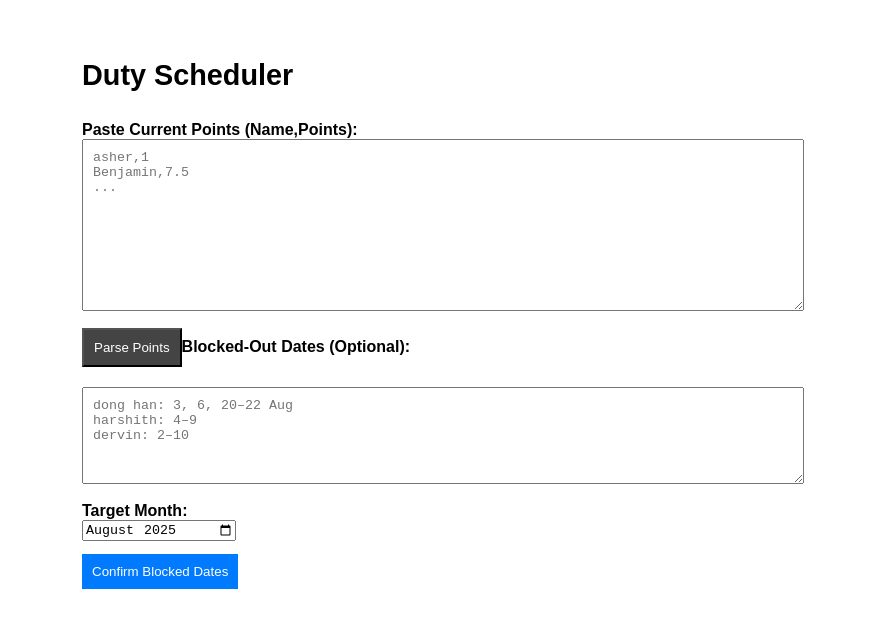
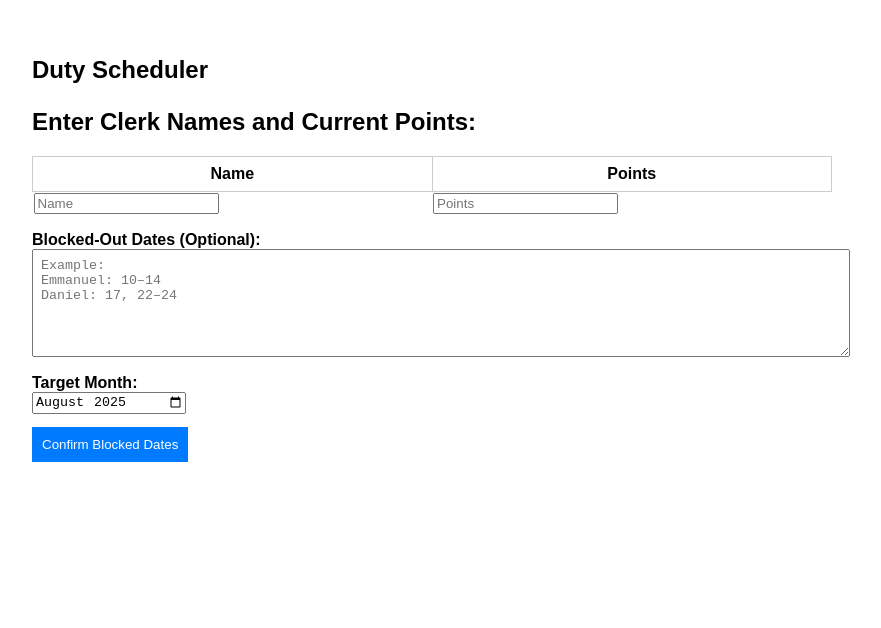
Before and after one commit to justinleeeeeeeeeee/DUTYPLANNER, a React (Vite) app: page / in a window 1280 px wide. Shown: the top 628 px of the page, without its empty margins (208-1089 px from the left). Built offline with nearby package versions, Linux system fonts and the light colour scheme.

Commit message:
Update App.jsx

```diff
--- a/src/App.jsx
+++ b/src/App.jsx
@@ -1,4 +1,6 @@
-// src/App.jsx
+// duty-scheduler-app
+// React + Tailwind + CSV download version with inline editable table for points
+
 import React, { useState } from 'react';
 import { format, parse } from 'date-fns';
 import Papa from 'papaparse';
@@ -6,76 +8,55 @@ import Papa from 'papaparse';
 const MAX_DUTY_POINTS = 7;
 
 const App = () => {
-  const [rawInput, setRawInput] = useState('');
   const [csvData, setCsvData] = useState([]);
   const [blockedText, setBlockedText] = useState('');
   const [blockedParsed, setBlockedParsed] = useState(null);
   const [confirmed, setConfirmed] = useState(false);
   const [monthYear, setMonthYear] = useState('2025-08');
 
-  const parsePointsText = () => {
-    const lines = rawInput.trim().split('\n');
-    const result = [];
-    lines.forEach(line => {
-      const [name, point] = line.split(',');
-      if (name && !isNaN(parseFloat(point))) {
-        result.push({
-          name: name.trim().toLowerCase(),
-          points: parseFloat(point),
-          assigned: 0,
-          schedule: []
-        });
-      }
-    });
-    setCsvData(result);
+  const handlePointChange = (index, key, value) => {
+    const updated = [...csvData];
+    updated[index][key] = key === 'points' ? parseFloat(value || 0) : value;
+    setCsvData(updated);
   };
 
   const parseBlockedDates = () => {
     const result = {};
-    const baseYear = +monthYear.split('-')[0];
-    const baseMonth = +monthYear.split('-')[1];
-
     const lines = blockedText.split(/\n|\r/).filter(Boolean);
     lines.forEach(line => {
-      const [nameRaw, datesRaw] = line.split(':');
-      if (!nameRaw || !datesRaw) return;
-      const name = nameRaw.trim().toLowerCase();
-      const blocked = new Set();
-
-      const ranges = datesRaw.split(',').map(d => d.trim());
-      ranges.forEach(entry => {
-        const cleaned = entry.replace(/[–—]/g, '-');
-        const rangeMatch = cleaned.match(/^(\d{1,2})-(\d{1,2})(?:\s+(\w+))?$/);
-        if (rangeMatch) {
-          const [_, start, end, monthText] = rangeMatch;
-          const month = monthText ? parse(`${monthText.slice(0, 3)} ${baseYear}`, 'MMM yyyy', new Date()).getMonth() + 1 : baseMonth;
-          for (let d = +start; d <= +end; d++) {
-            const date = new Date(baseYear, month - 1, d);
-            blocked.add(format(date, 'yyyy-MM-dd'));
+      const [name, dates] = line.split(':').map(part => part.trim());
+      if (!name || !dates) return;
+      const ranges = dates.split(',').map(d => d.trim());
+      const expanded = [];
+      const baseMonth = monthYear.split('-')[1] - 1;
+      const baseYear = +monthYear.split('-')[0];
+      ranges.forEach(r => {
+        const match = r.match(/(\d{1,2})\s*[-–—]\s*(\d{1,2})/);
+        if (match) {
+          const startDay = parseInt(match[1]);
+          const endDay = parseInt(match[2]);
+          for (let d = startDay; d <= endDay; d++) {
+            const date = new Date(baseYear, baseMonth, d);
+            expanded.push(format(date, 'yyyy-MM-dd'));
           }
-        } else {
-          const singleMatch = cleaned.match(/^(\d{1,2})(?:\s+(\w+))?$/);
-          if (singleMatch) {
-            const [_, day, monthText] = singleMatch;
-            const month = monthText ? parse(`${monthText.slice(0, 3)} ${baseYear}`, 'MMM yyyy', new Date()).getMonth() + 1 : baseMonth;
-            const date = new Date(baseYear, month - 1, +day);
-            blocked.add(format(date, 'yyyy-MM-dd'));
-          }
+        } else if (/\d{1,2}/.test(r)) {
+          const d = parseInt(r);
+          const date = new Date(baseYear, baseMonth, d);
+          expanded.push(format(date, 'yyyy-MM-dd'));
         }
       });
-
-      result[name] = Array.from(blocked).sort();
+      result[name.toLowerCase()] = expanded;
     });
-
     setBlockedParsed(result);
     setConfirmed(true);
   };
 
   const isBlocked = (name, date) => {
-    return blockedParsed?.[name.toLowerCase()]?.includes(date) || false;
+    const blocked = blockedParsed?.[name.toLowerCase()] || [];
+    return blocked.includes(date);
   };
 
-  const assignDuty = (dateStr, type, assignments) => {
+  const assignDuty = (dateStr, type, assignedMap) => {
     const eligible = csvData.filter(p => {
       if (p.assigned >= MAX_DUTY_POINTS && (type === 'AM' || type === 'PM')) return false;
       if (isBlocked(p.name, dateStr)) return false;
@@ -85,13 +66,13 @@ const App = () => {
     eligible.sort((a, b) => a.points + a.assigned - (b.points + b.assigned));
     const selected = eligible[0];
     if (!selected) return '';
-    if (type === 'AM' || type === 'PM') selected.assigned += 1;
+    selected.assigned += (type === 'AM' || type === 'PM') ? 1 : 0;
     selected.schedule.push(dateStr);
-    assignments[dateStr] = assignments[dateStr] || { AM: '', PM: '', AMR: [], PMR: [] };
-    if (type === 'AM') assignments[dateStr].AM = selected.name;
-    if (type === 'PM') assignments[dateStr].PM = selected.name;
-    if (type === 'AMR') assignments[dateStr].AMR.push(selected.name);
-    if (type === 'PMR') assignments[dateStr].PMR.push(selected.name);
+    assignedMap[dateStr] = assignedMap[dateStr] || { AM: '', PM: '', AMR: [], PMR: [] };
+    if (type === 'AM') assignedMap[dateStr].AM = selected.name;
+    if (type === 'PM') assignedMap[dateStr].PM = selected.name;
+    if (type === 'AMR') assignedMap[dateStr].AMR.push(selected.name);
+    if (type === 'PMR') assignedMap[dateStr].PMR.push(selected.name);
     return selected.name;
   };
 
@@ -99,9 +80,8 @@ const App = () => {
     const [year, month] = monthYear.split('-');
     const daysInMonth = new Date(year, month, 0).getDate();
     const assignments = {};
-
-    for (let d = 1; d <= daysInMonth; d++) {
-      const dateObj = new Date(year, month - 1, d);
+    for (let i = 1; i <= daysInMonth; i++) {
+      const dateObj = new Date(year, month - 1, i);
       const dateStr = format(dateObj, 'yyyy-MM-dd');
       assignDuty(dateStr, 'AM', assignments);
       assignDuty(dateStr, 'PM', assignments);
@@ -112,19 +92,19 @@ const App = () => {
     }
 
     const rows = [];
-    for (let d = 1; d <= daysInMonth; d++) {
-      const dateObj = new Date(year, month - 1, d);
+    for (let i = 1; i <= daysInMonth; i++) {
+      const dateObj = new Date(year, month - 1, i);
       const dateStr = format(dateObj, 'yyyy-MM-dd');
-      const dayRow = assignments[dateStr] || { AM: '', PM: '', AMR: [], PMR: [] };
+      const a = assignments[dateStr] || { AM: '', PM: '', AMR: [], PMR: [] };
       rows.push({
         Date: format(dateObj, 'd/M/yyyy'),
         Day: format(dateObj, 'EEE'),
-        AM: dayRow.AM,
-        PM: dayRow.PM,
-        'AM Reserve 1': dayRow.AMR[0] || '',
-        'AM Reserve 2': dayRow.AMR[1] || '',
-        'PM Reserve 1': dayRow.PMR[0] || '',
-        'PM Reserve 2': dayRow.PMR[1] || ''
+        AM: a.AM,
+        PM: a.PM,
+        'AM Reserve 1': a.AMR[0] || '',
+        'AM Reserve 2': a.AMR[1] || '',
+        'PM Reserve 1': a.PMR[0] || '',
+        'PM Reserve 2': a.PMR[1] || ''
       });
     }
 
@@ -140,28 +120,38 @@ const App = () => {
   };
 
   return (
-    <div style={{ padding: '2em', maxWidth: '700px', margin: 'auto', fontFamily: 'Arial, sans-serif' }}>
-      <h1 style={{ fontSize: '1.8em', fontWeight: 'bold', marginBottom: '1em' }}>Duty Scheduler</h1>
+    <div style={{ padding: '2em', maxWidth: '800px', margin: 'auto', fontFamily: 'Arial, sans-serif' }}>
+      <h1 style={{ fontSize: '1.5em', fontWeight: 'bold', marginBottom: '1em' }}>Duty Scheduler</h1>
 
-      <label><strong>Paste Current Points (Name,Points):</strong></label>
-      <textarea
-        rows={10}
-        value={rawInput}
-        onChange={(e) => setRawInput(e.target.value)}
-        style={{ width: '100%', padding: '10px', marginBottom: '1em', fontFamily: 'monospace' }}
-        placeholder={`asher,1\nBenjamin,7.5\n...`}
-      />
-      <button onClick={parsePointsText} style={{ marginBottom: '1.5em', padding: '10px', backgroundColor: '#444', color: 'white' }}>
-        Parse Points
-      </button>
+      <h2><strong>Enter Clerk Names and Current Points:</strong></h2>
+      <table style={{ width: '100%', marginBottom: '1em', borderCollapse: 'collapse' }}>
+        <thead>
+          <tr>
+            <th style={{ border: '1px solid #ccc', padding: '8px' }}>Name</th>
+            <th style={{ border: '1px solid #ccc', padding: '8px' }}>Points</th>
+          </tr>
+        </thead>
+        <tbody>
+          {csvData.map((row, idx) => (
+            <tr key={idx}>
+              <td><input value={row.name} onChange={e => handlePointChange(idx, 'name', e.target.value)} style={{ width: '100%' }} /></td>
+              <td><input value={row.points} type="number" onChange={e => handlePointChange(idx, 'points', e.target.value)} style={{ width: '100%' }} /></td>
+            </tr>
+          ))}
+          <tr>
+            <td><input placeholder="Name" onChange={e => handlePointChange(csvData.length, 'name', e.target.value)} /></td>
+            <td><input placeholder="Points" type="number" onChange={e => handlePointChange(csvData.length, 'points', e.target.value)} /></td>
+          </tr>
+        </tbody>
+      </table>
 
       <label><strong>Blocked-Out Dates (Optional):</strong></label>
       <textarea
-        rows={5}
+        rows={6}
         value={blockedText}
         onChange={(e) => setBlockedText(e.target.value)}
-        style={{ width: '100%', padding: '10px', marginBottom: '1em' }}
-        placeholder={`dong han: 3, 6, 20–22 Aug\nharshith: 4–9\ndervin: 2–10`}
+        style={{ width: '100%', padding: '8px', marginBottom: '1em' }}
+        placeholder={`Example:\nEmmanuel: 10–14\nDaniel: 17, 22–24`}
       />
 
       <label><strong>Target Month:</strong></label>
@@ -180,7 +170,7 @@ const App = () => {
 
       {confirmed && (
         <div style={{ marginTop: '2em' }}>
-          <h2><strong>Parsed Blocked Dates:</strong></h2>
+          <h2><strong>Parsed Blocked-Out Dates:</strong></h2>
           <ul>
             {Object.entries(blockedParsed || {}).map(([name, dates]) => (
               <li key={name}><strong>{name}</strong>: {dates.map(d => format(new Date(d), 'd MMM')).join(', ')}</li>
@@ -188,10 +178,10 @@ const App = () => {
           </ul>
           <br />
           <button onClick={generateSchedule} style={{ padding: '10px', backgroundColor: 'green', color: 'white', border: 'none', marginRight: '1em' }}>
-            Generate Schedule
+            Yes, Generate Schedule
           </button>
           <button onClick={() => setConfirmed(false)} style={{ padding: '10px', border: '1px solid #ccc' }}>
-            Edit Again
+            Go Back to Edit
           </button>
         </div>
       )}
```
